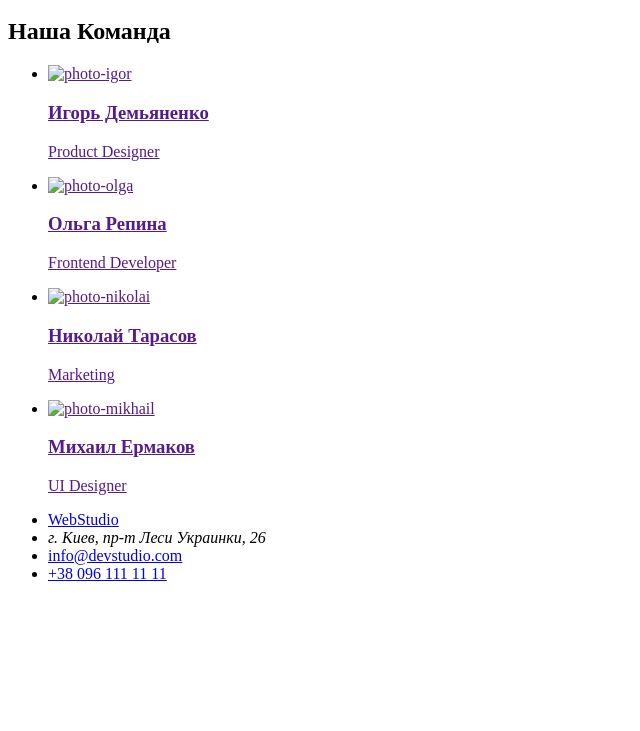
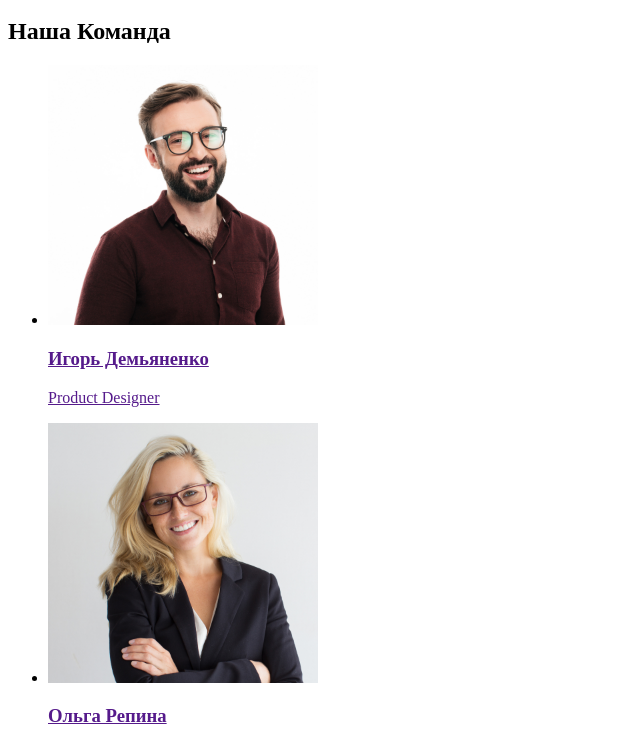
Before and after one commit to snap515/goit-markup-hw-01, a plain HTML site: page index.html in a window 1280 px wide. Shown: the part 1529-2260 px from the top of the page, without its empty margins (0-640 px from the left). Before the commit the page ends 2128 px from the top, so only its background shows below. Drawn offline with Linux system fonts and the light colour scheme; the site is published under a folder, as on GitHub Pages, so addresses that start at the root find nothing.

Commit message:
fix images OUR TEAM

```diff
--- a/index.html
+++ b/index.html
@@ -83,14 +83,14 @@
       <ul>
         <li>
           <a href="">
-            <img src="/img/our-team/igor.jpg" alt="photo-igor" width="270" />
+            <img src="./img/our-team/igor.jpg" alt="photo-igor" width="270" />
             <h3>Игорь Демьяненко</h3>
             <p>Product Designer</p>
           </a>
         </li>
         <li>
           <a href="">
-            <img src="/img/our-team/olga.jpg" alt="photo-olga" width="270" />
+            <img src="./img/our-team/olga.jpg" alt="photo-olga" width="270" />
             <h3>Ольга Репина</h3>
             <p>Frontend Developer</p>
           </a>
@@ -98,7 +98,7 @@
         <li>
           <a href="">
             <img
-              src="/img/our-team/nikolai.jpg"
+              src="./img/our-team/nikolai.jpg"
               alt="photo-nikolai"
               width="270"
             />
@@ -109,7 +109,7 @@
         <li>
           <a href="">
             <img
-              src="/img/our-team/mikhail.jpg"
+              src="./img/our-team/mikhail.jpg"
               alt="photo-mikhail"
               width="270"
             />
```
